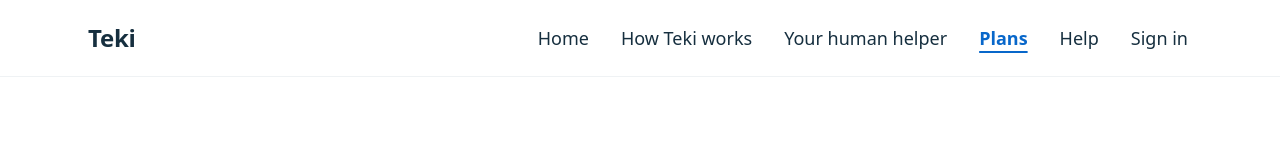
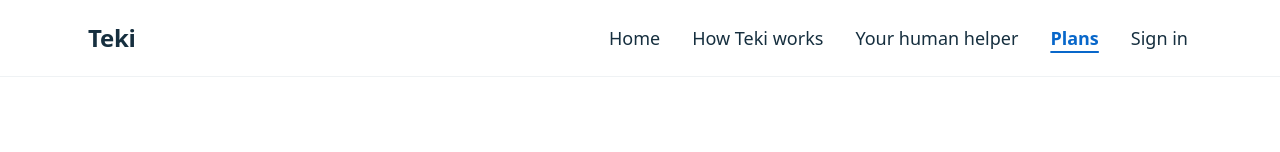
Before and after one commit to zaynabquazi/tekiWeb, a plain HTML site: page plans.html in a window 1280 px wide. Shown: the top 152 px of the page. Drawn offline with Linux system fonts and the light colour scheme.

Commit message:
Update plans.html

```diff
--- a/plans.html
+++ b/plans.html
@@ -16,7 +16,7 @@
         <a href="how-it-works.html">How Teki works</a>
         <a href="your-helper.html">Your human helper</a>
         <a href="plans.html" class="active" aria-current="page">Plans</a>
-        <a href="help.html">Help</a>
+<!--        <a href="help.html">Help</a> -->
         <a href="https://teki.help">Sign in</a>
       </nav>
     </div>
```
